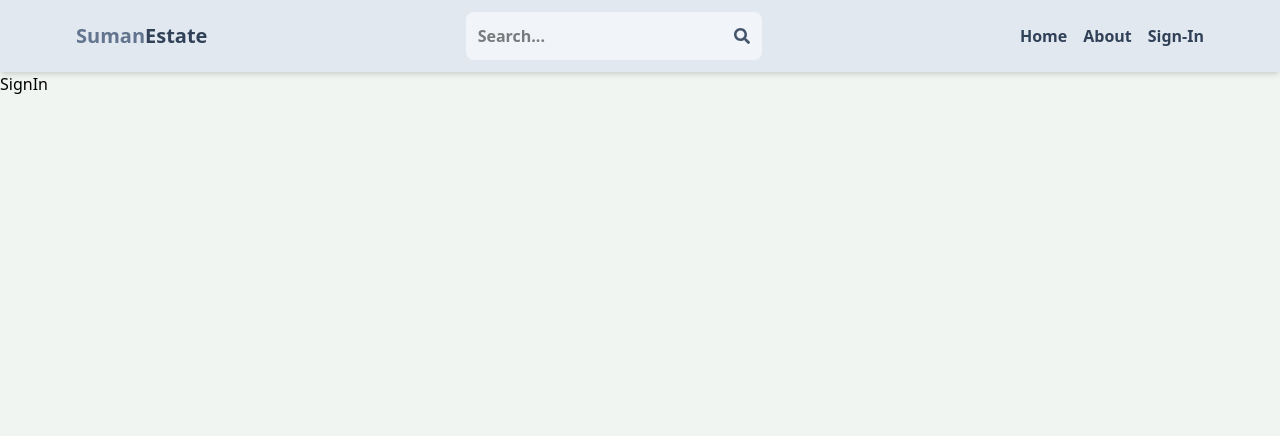
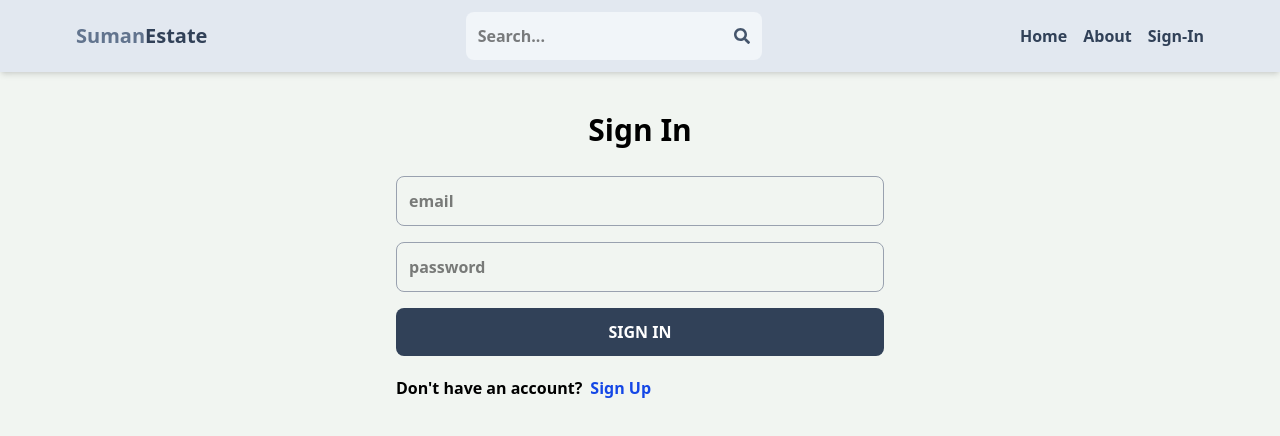
Before and after one commit to SumanJha-dev/mern-estate, a React (Vite) app in the folder client/: page /sign-in in a window 1280 px wide. Shown: the top 436 px of the page. Built offline with nearby package versions, Linux system fonts and the light colour scheme.

Commit message:
Complete Sign In functionality

```diff
--- a/client/src/pages/SignIn.jsx
+++ b/client/src/pages/SignIn.jsx
@@ -1,11 +1,81 @@
-import React from 'react'
+import React, { useState } from "react";
+import { Link,useNavigate } from "react-router-dom";
 
 function SignIn() {
+  const [formData, setFormData] = useState({});
+  const [error, setError] = useState(null);
+  const [loading, setLoading] = useState(false);
+  const navigate = useNavigate();
+  const handleChange = (e) => {
+    setFormData({
+      ...formData,
+      [e.target.id]: e.target.value,
+    });
+  };
+  const handleSubmit = async (e) => {
+    e.preventDefault();
+    try {
+      setLoading(true);
+      const res = await fetch("/api/auth/signin", {
+        method: "POST",
+        headers: {
+          "Content-Type": "application/json",
+        },
+        body: JSON.stringify(formData),
+      });
+      const data = await res.json();
+      console.log(data);
+      if (data.success == false) {
+        setLoading(false);
+        setError(data.message);
+        return;
+      }
+      setLoading(false);
+      setError(null);
+      navigate("/");
+    } catch (error) {
+      setLoading(false);
+      setError(error.message);
+    }
+  };
+
   return (
-    <div>
-      SignIn
+    <div className="p-3 max-w-lg mx-auto font-semibold">
+      <h1 className="text-3xl text-center font-semibold my-7">Sign In</h1>
+      <form onSubmit={handleSubmit} className="flex flex-col gap-4 ">
+
+        <input
+          type="email"
+          placeholder="email"
+          className="border border-gray-400  p-3 rounded-lg"
+          id="email"
+          onChange={handleChange}
+        />
+        <input
+          type="password"
+          placeholder="password"
+          className="border border-gray-400  p-3 rounded-lg"
+          id="password"
+          onChange={handleChange}
+        />
+        <button
+          disabled={loading}
+          className="bg-slate-700 text-white p-3 rounded-lg uppercase hover:opacity-95 disabled:opacity-80 "
+        >
+          {loading ? "Loading..." : "Sign In"}
+        </button>
+      </form>
+      <div className="flex gap-2 mt-5">
+        <p>Don't have an account?</p>
+
+          <Link to="/sign-up">
+            <span className="text-blue-700 ">Sign Up</span>
+          </Link>
+
+      </div>
+      {error && <p className="text-red-500 mt-5">{error}</p>}
     </div>
-  )
+  );
 }
 
-export default SignIn
+export default SignIn;
--- a/client/src/pages/SignUp.jsx
+++ b/client/src/pages/SignUp.jsx
@@ -74,7 +74,7 @@
       <div>
         <p className="flex gap-2 mt-5">
           Already have an account?
-          <Link to="/Sign-in">
+          <Link to="/sign-in">
             <span className="text-blue-700 ">Sign In</span>
           </Link>
         </p>
```
